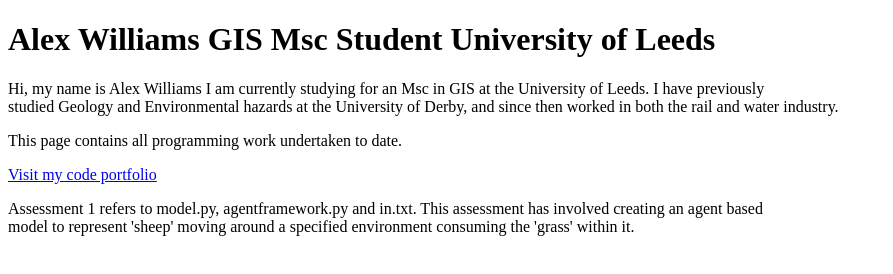
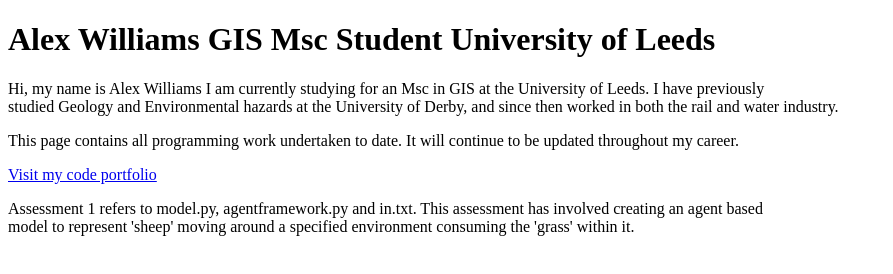
Before and after one commit to AlexJWilliams92/AlexWilliams.github.io, a plain HTML site: page index.html in a window 1280 px wide. Shown: the whole page, without its empty margins (0-893 px from the left). Drawn offline with Linux system fonts and the light colour scheme.

Commit message:
Changed index

```diff
--- a/index.html
+++ b/index.html
@@ -9,7 +9,7 @@
 
 	<p>Hi, my name is Alex Williams I am currently studying for an Msc in GIS at the University of Leeds. I have previously <br>studied Geology and Environmental hazards at the University of Derby, and since then worked in both the rail and water industry.</p>
 
-	<p>This page contains all programming work undertaken to date.</p>
+	<p>This page contains all programming work undertaken to date. It will continue to be updated throughout my career.</p>
 
 	<a href="https://github.com/AlexJWilliams92/AlexWilliams.github.io">Visit my code portfolio</a>
 
```
